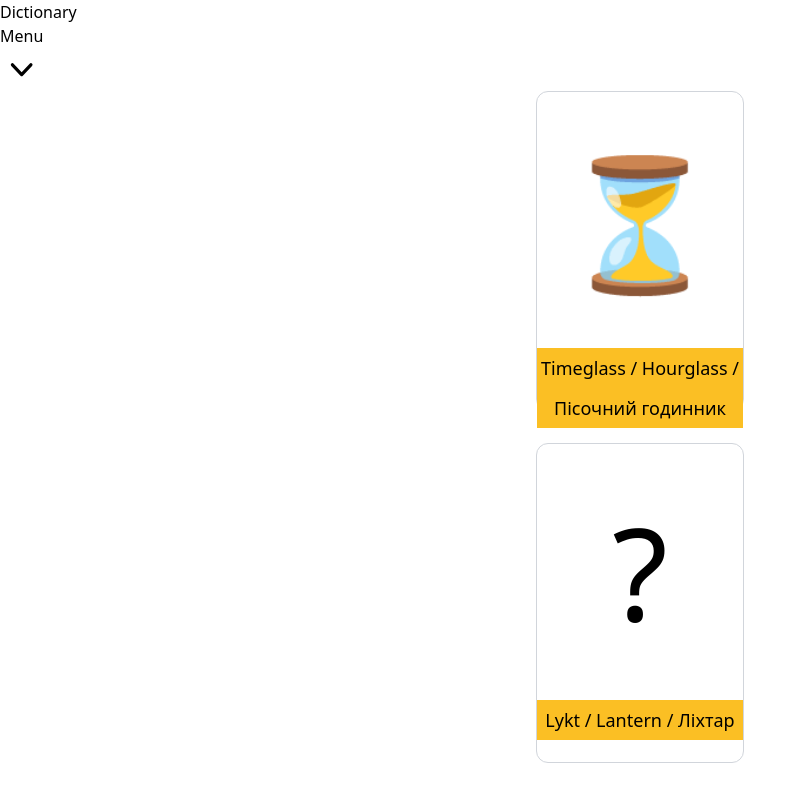
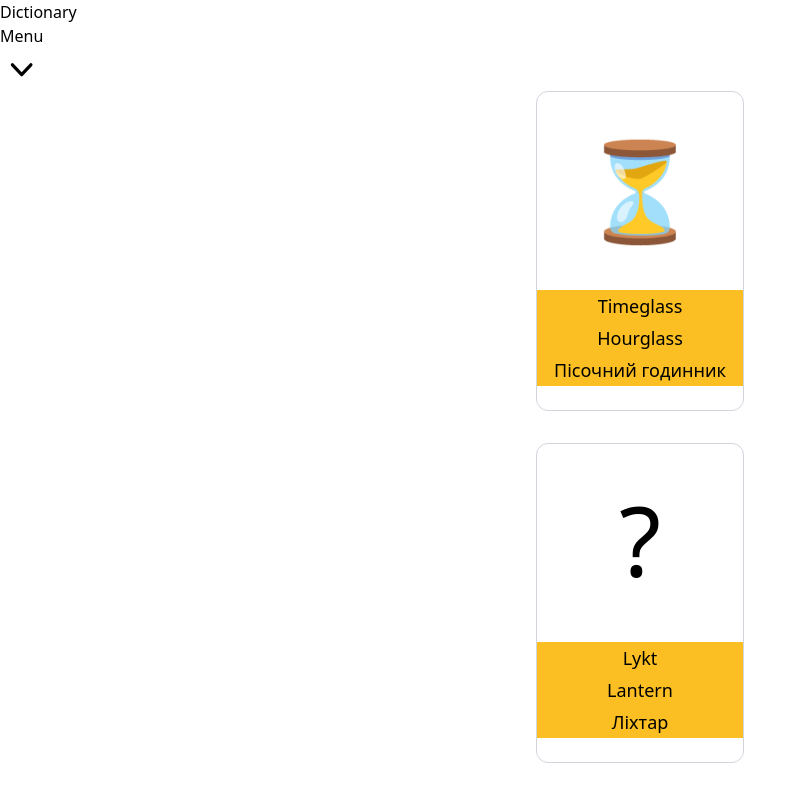
Before and after one commit to VadimCpp/alias-online-v2, a React (Vite) app: page /dictionary in a window 1280 px wide. Shown: the top 795 px of the page, without its empty margins (0-806 px from the left). Built offline with nearby package versions, Linux system fonts and the light colour scheme; no server answers.

Commit message:
#14 fix card design

```diff
--- a/src/components/card.css
+++ b/src/components/card.css
@@ -1,12 +1,16 @@
 
   .card {
-    @apply w-52 h-80 border rounded-xl border-gray-300 mx-auto mb-8
+    @apply w-52 h-80 border rounded-xl border-gray-300 mx-auto mb-8 relative
   }
 
   .card__icon {
-    @apply leading-loose text-9xl text-center
+    @apply leading-loose text-8xl text-center
+  }
+
+  .card__label-wrap {
+    @apply text-center text-lg bg-amber-400 absolute bottom-6 left-0 right-0
   }
 
   .card__label {
-    @apply text-center text-lg leading-10 bg-amber-400
+    @apply leading-8
   }
--- a/src/components/card.tsx
+++ b/src/components/card.tsx
@@ -6,7 +6,11 @@ const Card: React.FC<Card> = (card: Card) => {
   return (
     <div className="card">
       <p className="card__icon">{card.emoji || "?"}</p>
-      <p className="card__label">{card?.no || "-"} / {card.en || "-"} / {card.uk || "-"}</p>
+      <div className="card__label-wrap">
+        <p className="card__label">{card.no || "-"}</p>
+        <p className="card__label">{card.en || "-"}</p>
+        <p className="card__label">{card.uk || "-"}</p>
+      </div>
     </div>
   );
 };
```
